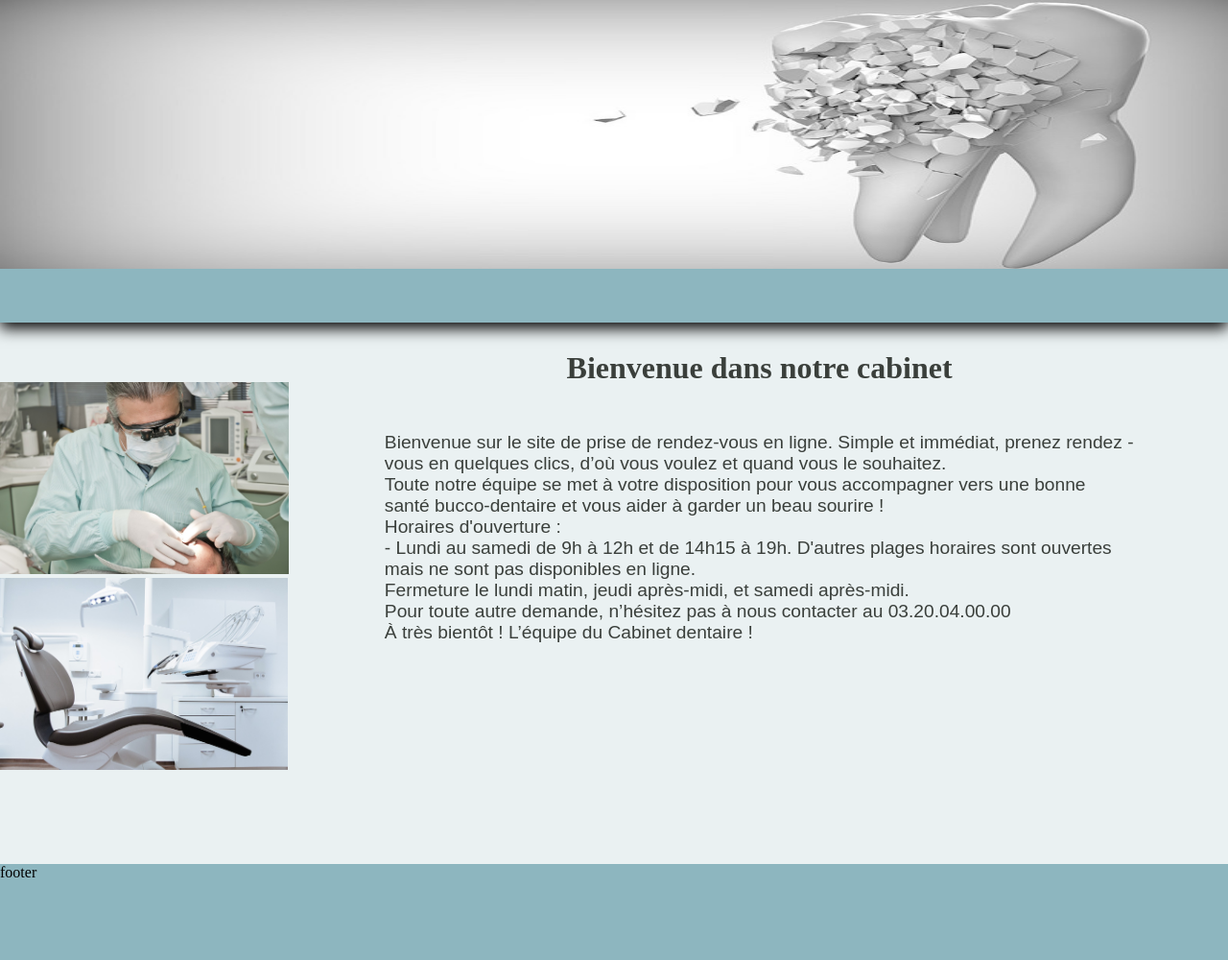
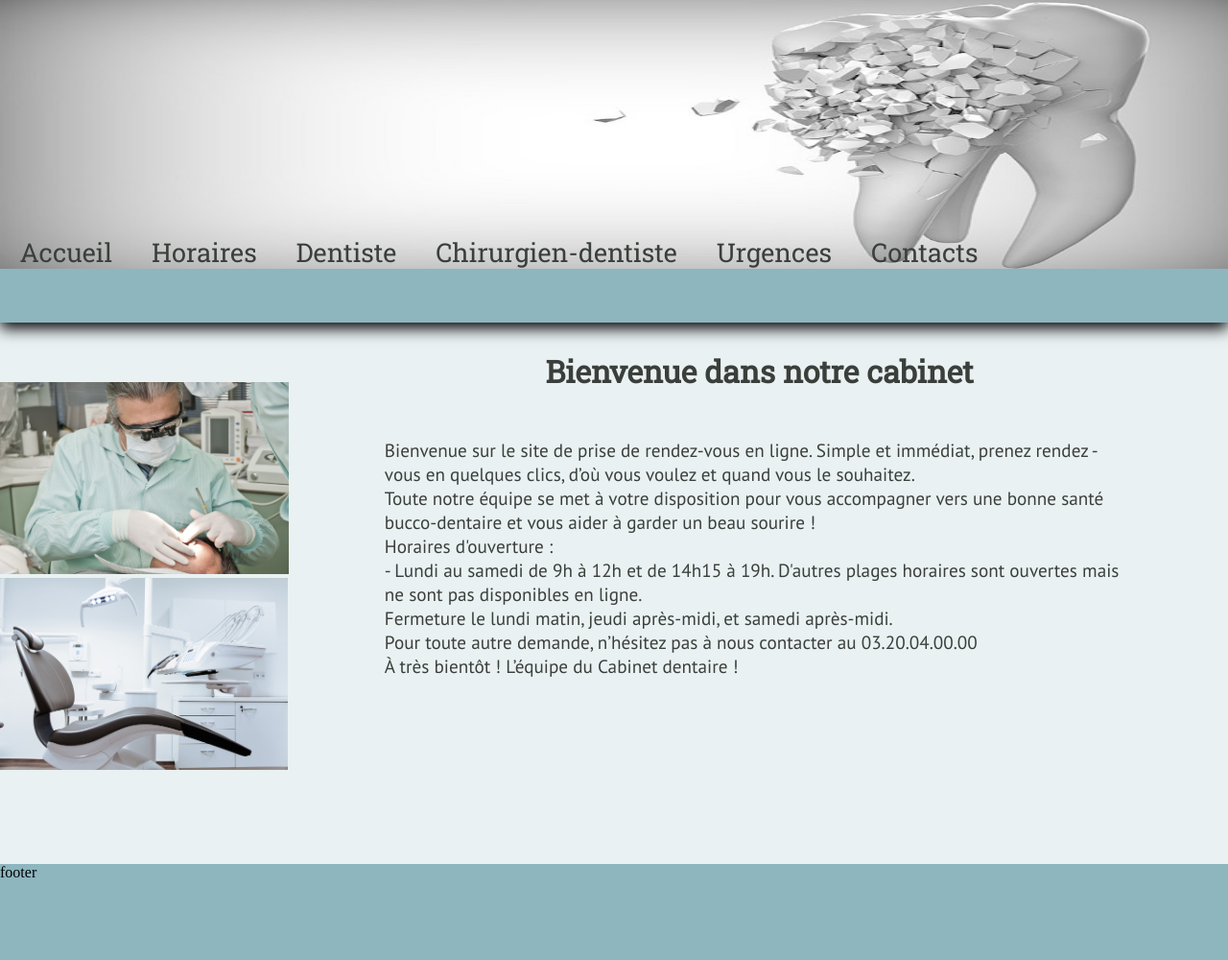
Before and after one commit to nasri2601/livraison2, a plain HTML site: page index.html in a window 1280 px wide. Shown: the whole page at 96% size. Drawn offline with Linux system fonts and the light colour scheme.

Commit message:
add nav menus

```diff
--- a/index.html
+++ b/index.html
@@ -4,7 +4,7 @@
 <head>
     <meta charset="UTF-8">
     <meta name="viewport" content="width=device-width, initial-scale=1.0">
-    <meta http-equiv="X-UA-Compatible" content="ie=edge">
+    <link href="https://fonts.googleapis.com/css?family=PT+Sans|Roboto+Slab&display=swap" rel="stylesheet">
     <link rel="stylesheet" href="style.css">
     <title>dentist site</title>
 </head>
@@ -15,7 +15,20 @@
     <header class="main-header">
 
             <img class="image-banierre" src="images/baniere2.jpg" width="100%" height="280px" alt="image">
+            <nav class="menus">
 
+                    <ul>
+                        <li><a href="#">Accueil</a></li>
+                        <li><a href="#">Horaires</a></li>
+                        <li><a href="#">Dentiste</a></li>
+                        <li><a href="#">Chirurgien-dentiste</a></li>
+                        <li><a href="#">Urgences</a></li>
+                        <li><a href="#">Contacts</a></li>
+                    </ul>
+
+
+
+                </nav>
 
      </header>
          <main class="main-page">
```
